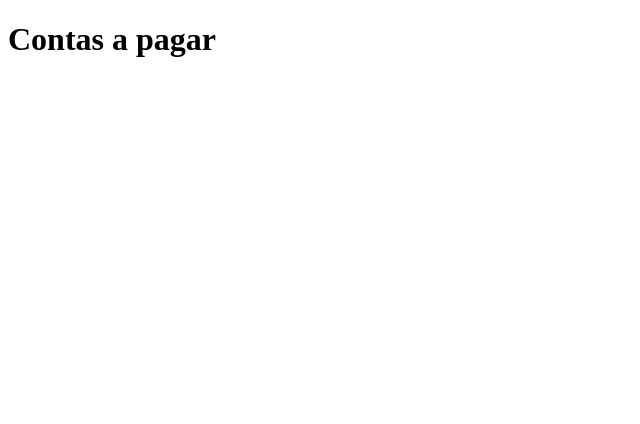
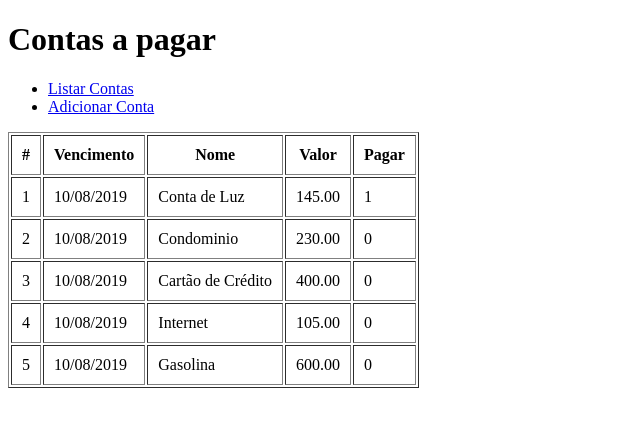
Before and after one commit to areczcki/curso_view, a plain HTML site: page index.html in a window 1280 px wide. Shown: the whole page, without its empty margins (0-640 px from the left). Drawn offline with nearby package versions, Linux system fonts and the light colour scheme.

Commit message:
Trabalhando com listas

```diff
--- a/app.js
+++ b/app.js
@@ -1,6 +1,17 @@
 var app = new Vue({
     el: "#app",
     data: {
-        title: "Contas a pagar"
+        title: "Contas a pagar",
+        menus: [
+            {id:"0", name:"Listar Contas"},
+            {id:"1", name:"Adicionar Conta"}
+        ],
+        bills: [
+            {date_due: "10/08/2019", name: "Conta de Luz", value:"145.00", done:"1"},
+            {date_due: "10/08/2019", name: "Condominio", value:"230.00", done:"0"},
+            {date_due: "10/08/2019", name: "Cartão de Crédito", value:"400.00", done:"0"},
+            {date_due: "10/08/2019", name: "Internet", value:"105.00", done:"0"},
+            {date_due: "10/08/2019", name: "Gasolina", value:"600.00", done:"0"}
+        ],
     },
 });
--- a/index.html
+++ b/index.html
@@ -7,6 +7,32 @@
 <body>
 <div id="app">
     <h1> {{ title }} </h1>
+    <nav>
+        <ul>
+            <li><a href="javascript:void(0)">Listar Contas</a></li>
+            <li><a href="javascript:void(0)">Adicionar Conta</a></li>
+        </ul>
+    </nav>
+    <table border="1" cellpadding="10">
+        <thead>
+        <tr>
+            <th>#</th>
+            <th>Vencimento</th>
+            <th>Nome</th>
+            <th>Valor</th>
+            <th>Pagar</th>
+        </tr>
+        </thead>
+        <tbody>
+        <tr v-for="(o, index) in bills">
+            <td>{{ index+1 }}</td>
+            <td>{{ o.date_due }}</td>
+            <td>{{ o.name }}</td>
+            <td>{{ o.value }}</td>
+            <td>{{ o.done }}</td>
+        </tr>
+        </tbody>
+    </table>
 </div>
 </body>
 <script type="text/javascript" src="node_modules/vue/dist/vue.min.js"></script>
```
